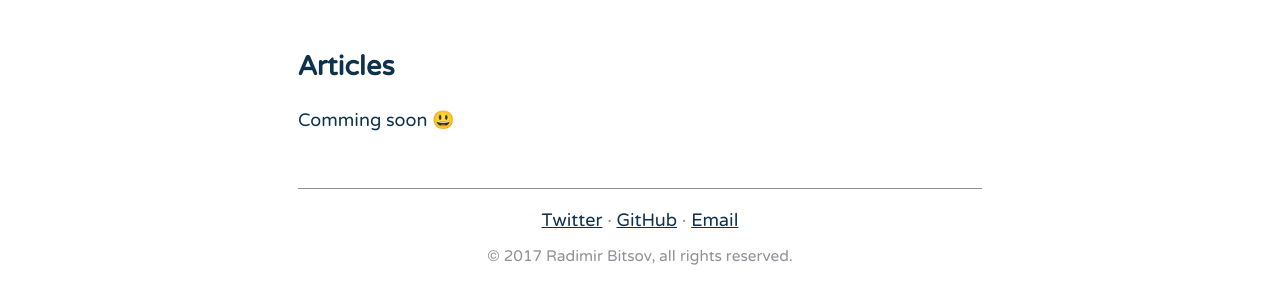
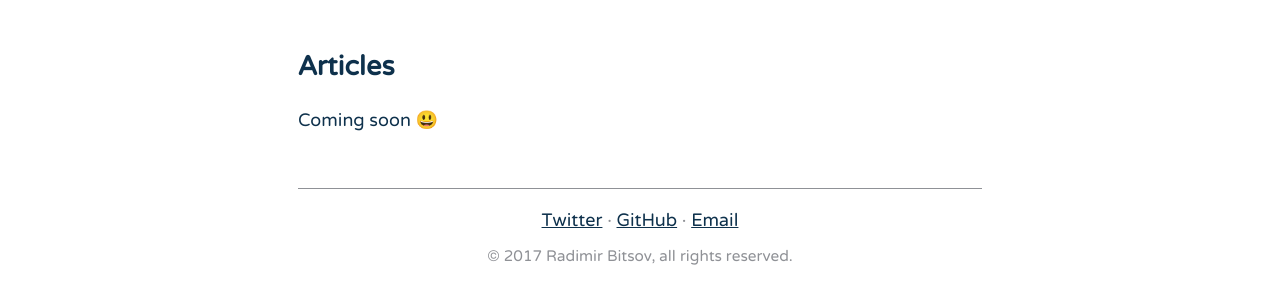
Before and after one commit to radibit/radibit.com, a Jekyll site: the page built from index.html, in a window 1280 px wide. Shown: the part 1180-1480 px from the top of the page. Built offline with Jekyll 4.4.1, drawn with Linux system fonts in a browser that asks for light colours; emoji names are drawn with the system emoji font; some web fonts are replaced.

Commit message:
fix typo

```diff
--- a/_layouts/frontpage.html
+++ b/_layouts/frontpage.html
@@ -55,7 +55,7 @@
         </ul>
 
         <h2>Articles</h2>
-        <p>Comming soon :smiley:</p>
+        <p>Coming soon :smiley:</p>
       </div>
     </main>
 
--- a/blog/index.html
+++ b/blog/index.html
@@ -6,5 +6,5 @@ order: 3
 ---
 
 <p>
-  Comming soon :smiley:
+  Coming soon :smiley:
 </p>
```
